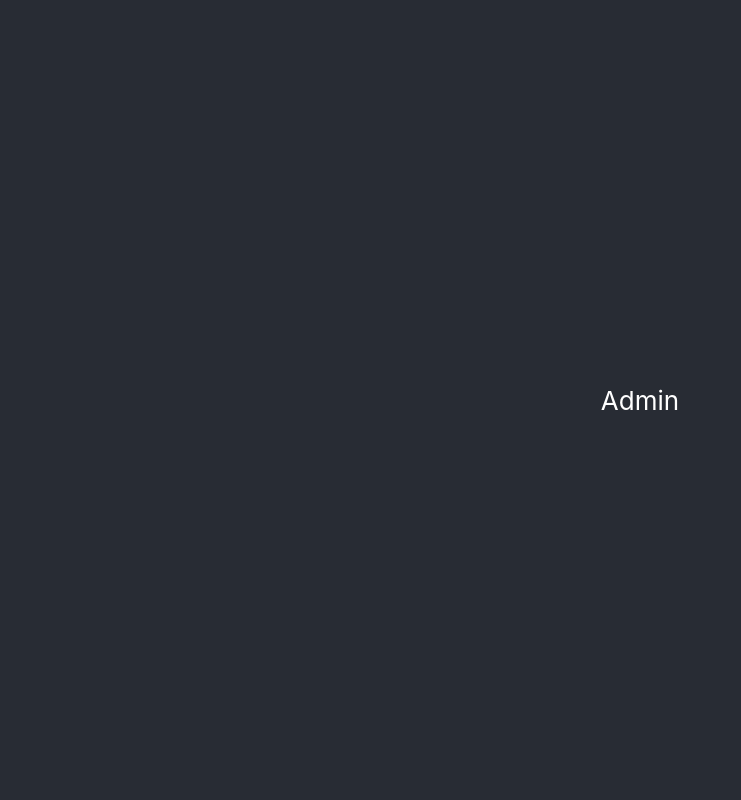
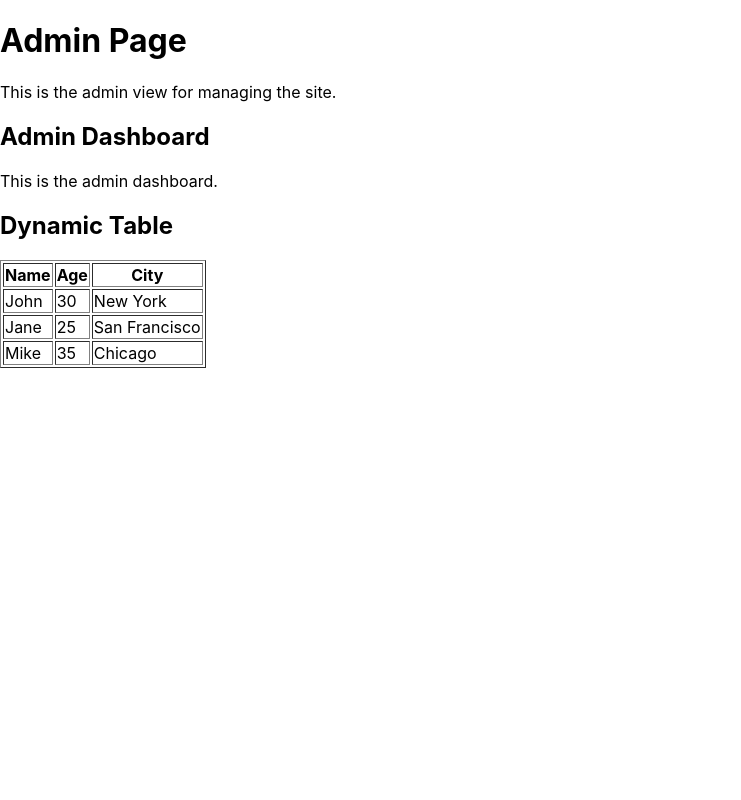
Before and after one commit to TomImre-Etelrendelo/FakeStoreAPI_, a React (Create React App) app: page /admin in a window 1280 px wide. Shown: the top 800 px of the page, without its empty margins (0-741 px from the left). Built offline with nearby package versions, Linux system fonts and the light colour scheme.

Commit message:
created pages

```diff
--- a/src/App.js
+++ b/src/App.js
@@ -1,21 +1,18 @@
-import logo from './logo.svg';
-import './App.css';
-import Table from './admin/adminComponents/table.js';  // Import Table component
-import { columns, data } from './admin/adminComponents/tableData.js';
+import React from 'react';
+import PublicView from './pages/publicView';
+import AdminView from './pages/adminView';
+
+// Helper function to get the current path
+const getCurrentPath = () => {
+  return window.location.pathname;
+};
+
 function App() {
+  const currentPath = getCurrentPath();
+
   return (
-    <div className="App">
-      <header className="App-header">
-        Admin
-      </header>
-      <article>
-        <h1>Admin Dashboard</h1>
-        <p>This is the admin dashboard.</p>
-        <div>
-      <h1>Dynamic Table</h1>
-      <Table columns={columns} data={data}/>
-    </div>
-      </article>
+    <div>
+      {currentPath === '/admin' ? <AdminView /> : <PublicView />}
     </div>
   );
 }
--- /dev/null
+++ b/src/pages/adminView.js
@@ -0,0 +1,22 @@
+import React from 'react';
+import Table from '../admin/adminComponents/table.js';  // Import Table component
+import { columns, data } from '../admin/adminComponents/tableData.js';
+
+const AdminView = () => {
+  return (
+    <div>
+      <h1>Admin Page</h1>
+      <p>This is the admin view for managing the site.</p>
+          <article>
+          <h1>Admin Dashboard</h1>
+          <p>This is the admin dashboard.</p>
+          <div>
+        <h1>Dynamic Table</h1>
+        <Table columns={columns} data={data}/>
+      </div>
+        </article>
+    </div>
+  );
+};
+
+export default AdminView;
```
Also changed, not shown: src/pages/publicView.js (added).
